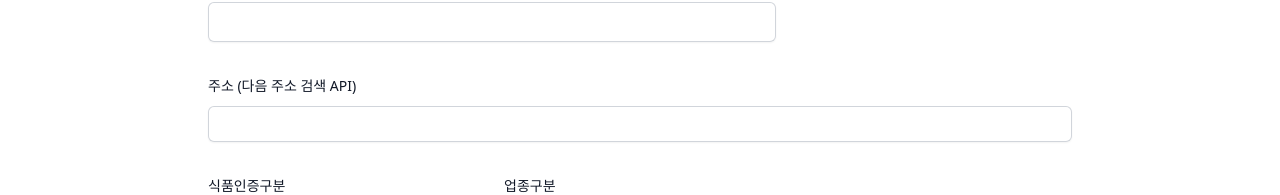
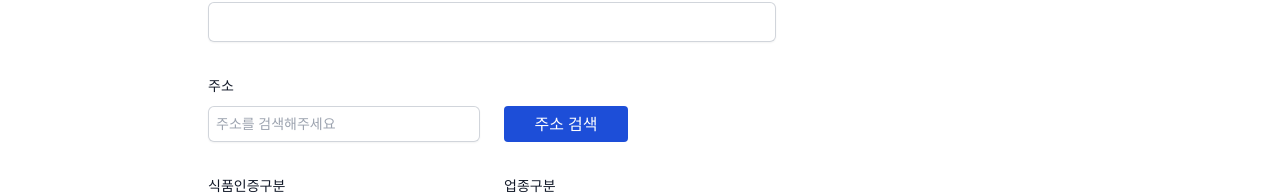
Before and after one commit to Gyultang/Restaurant-tour, a Next.js app: page /stores/new in a window 1280 px wide. Shown: the part 311-506 px from the top of the page. Built offline with nearby package versions, Linux system fonts and the light colour scheme; no server answers.

Commit message:
맛집등록 페이지 :주소검색 UI 구현

```diff
--- a/package.json
+++ b/package.json
@@ -18,6 +18,7 @@
     "next": "14.1.0",
     "next-auth": "4.23.1",
     "react": "^18",
+    "react-daum-postcode": "^3.1.3",
     "react-dom": "^18",
     "react-hook-form": "^7.51.0",
     "react-icons": "^5.0.1",
--- /dev/null
+++ b/src/components/AddressSearch.tsx
@@ -0,0 +1,64 @@
+import { useState } from "react";
+
+import { StoreType } from "@/interface"
+import { FieldErrors, UseFormRegister, UseFormSetValue } from "react-hook-form"
+import DaumPostcodeEmbed from 'react-daum-postcode';
+
+interface AddressProps{
+    setValue:UseFormSetValue<StoreType>
+    register:UseFormRegister<StoreType>
+    errors:FieldErrors<StoreType>
+}
+
+export default function AddressSearch({setValue, register,errors}:AddressProps){
+    const [isOpen,setIsOpen]=useState<boolean>(false)
+
+    const handleComplete = (data:any) => {
+        let fullAddress = data.address;
+        let extraAddress = '';
+
+        if (data.addressType === 'R') {
+            // 도로명주소일 경우에 법정동과 빌딩명까지 포함해서 최종주소를 만든다
+          if (data.bname !== '') {
+            extraAddress += data.bname;
+          }
+          if (data.buildingName !== '') {
+            extraAddress += extraAddress !== '' ? `, ${data.buildingName}` : data.buildingName;
+          }
+          fullAddress += extraAddress !== '' ? ` (${extraAddress})` : '';
+        }
+
+        setVaule("address",fullAddress)
+    };
+    return(
+        <>
+            <div className="col-span-full">
+                <label htmlFor="address" className="block text-sm font-medium leading-6 text-gray-900">
+                    주소
+                </label>
+                <div className="mt-2">
+                    <div className="grid grid-cols-3 md:grid-cols-6 gap-6">
+                        <input
+                        readOnly
+                        placeholder="주소를 검색해주세요"
+                        {...register("address",{required:true})}
+                        className="col-span-2 block w-full rounded-md border-0 outline-none py-1.5 px-2 text-gray-900 shadow-sm ring-1 ring-inset ring-gray-300 placeholder:text-gray-400  sm:text-sm sm:leading-6"
+                        />
+                        <button type="button" onClick={()=>setIsOpen((val)=>!val)}
+                        className="bg-blue-700 hover:bg-blue-600 py-1.5 px-2 rounded text-white"
+                        >주소 검색</button>
+                    </div>
+
+                    {errors?.address?.type === "required" && (
+                    <div className="pt-2 text-xs text-red-600">필수 입력사항 입니다.</div>
+                    )}
+                </div>
+            </div>
+            {isOpen && (
+                <div className="border border-gray-300 w-full col-span-full md:col-span-3 rounded-md p-2 ">
+                    <DaumPostcodeEmbed onComplete={handleComplete}/>
+                </div>
+            )}
+        </>
+    )
+}
--- a/src/pages/stores/new.tsx
+++ b/src/pages/stores/new.tsx
@@ -1,4 +1,6 @@
+import AddressSearch from "@/components/AddressSearch";
 import { CATEGORY_ARR, FOOD_CERTIFY_ARR, STORE_TYPE_ARR } from "@/data/store";
+import { StoreType } from "@/interface";
 import axios from "axios";
 import { useRouter } from "next/router";
 import { useForm } from "react-hook-form";
@@ -8,12 +10,12 @@
 
 export default function StoreNewPage() {
   const router = useRouter()
-  const { register, handleSubmit, formState:{errors}} = useForm()
+  const { register, handleSubmit, setValue,formState:{errors}} = useForm<StoreType>()
   return (
-    <form className="px-4 md:max-w-4xl mx-auto py-8" onSubmit={handleSubmit(async (data)=>{console.log(data);
+    <form className="px-4 md:max-w-4xl mx-auto py-8" onSubmit={handleSubmit(async (data)=>{
       try{
         const result = await axios.post('/api/stores', data);
-        console.log(result)
+
 
         if(result.status===200){
           // 성공 케이스
@@ -87,20 +89,7 @@
                 )}
             </div>
 
-            <div className="col-span-full">
-              <label htmlFor="address" className="block text-sm font-medium leading-6 text-gray-900">
-                주소 (다음 주소 검색 API)
-              </label>
-              <div className="mt-2">
-                <input
-                {...register("address",{required:true})}
-                  className="block w-full rounded-md border-0 outline-none py-1.5 px-2 text-gray-900 shadow-sm ring-1 ring-inset ring-gray-300 placeholder:text-gray-400 focus:ring-2 focus:ring-inset focus:ring-indigo-600 sm:text-sm sm:leading-6"
-                />
-                 {errors?.address?.type === "required" && (
-                  <div className="pt-2 text-xs text-red-600">필수 입력사항 입니다.</div>
-                )}
-              </div>
-            </div>
+            <AddressSearch setValue={setValue} register={register} errors={errors}/>
 
             <div className="sm:col-span-2 sm:col-start-1">
               <label htmlFor="foodCertifyName" className="block text-sm font-medium leading-6 text-gray-900">
```
Also changed, not shown: 1 other file (tests, documents, lock files or other folders).
